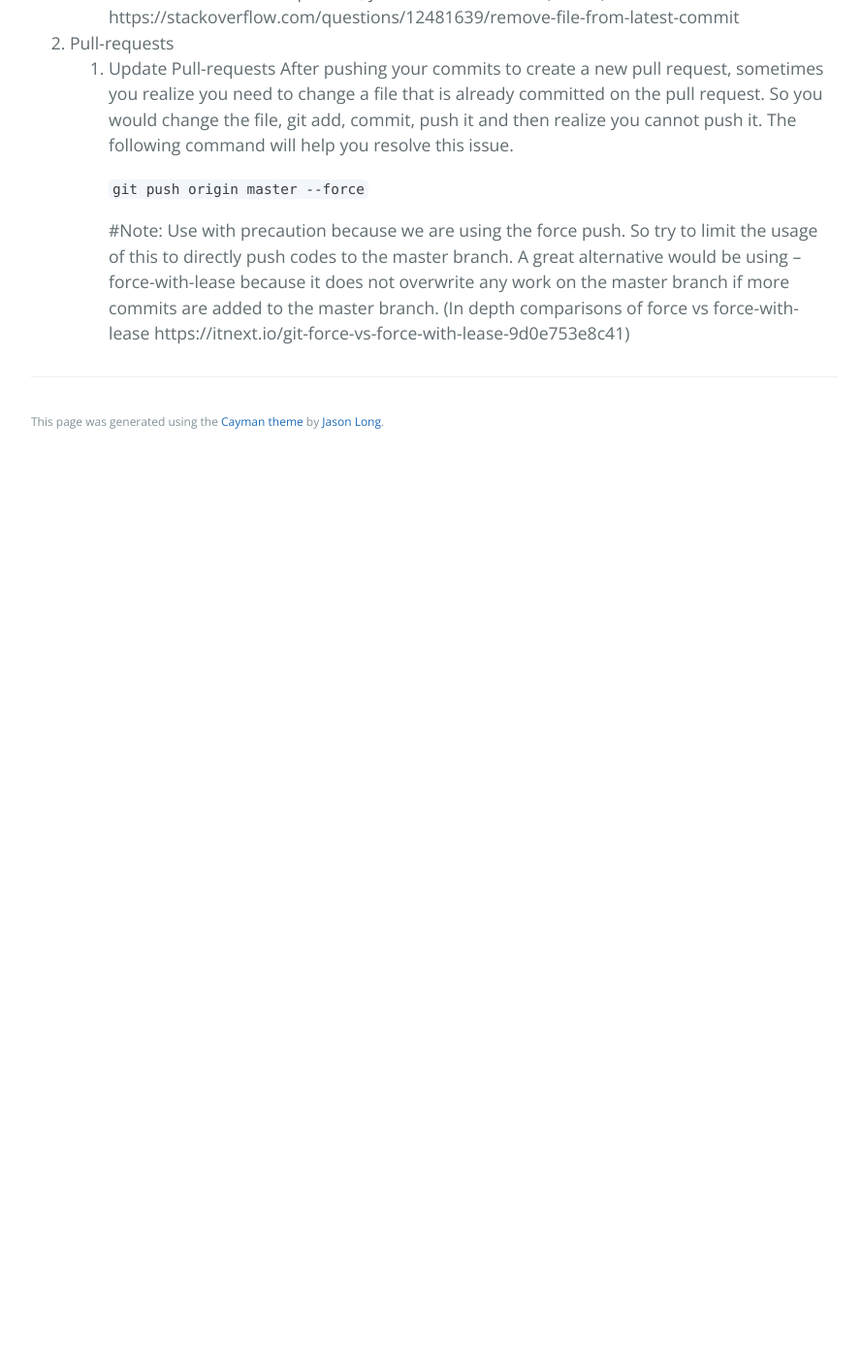
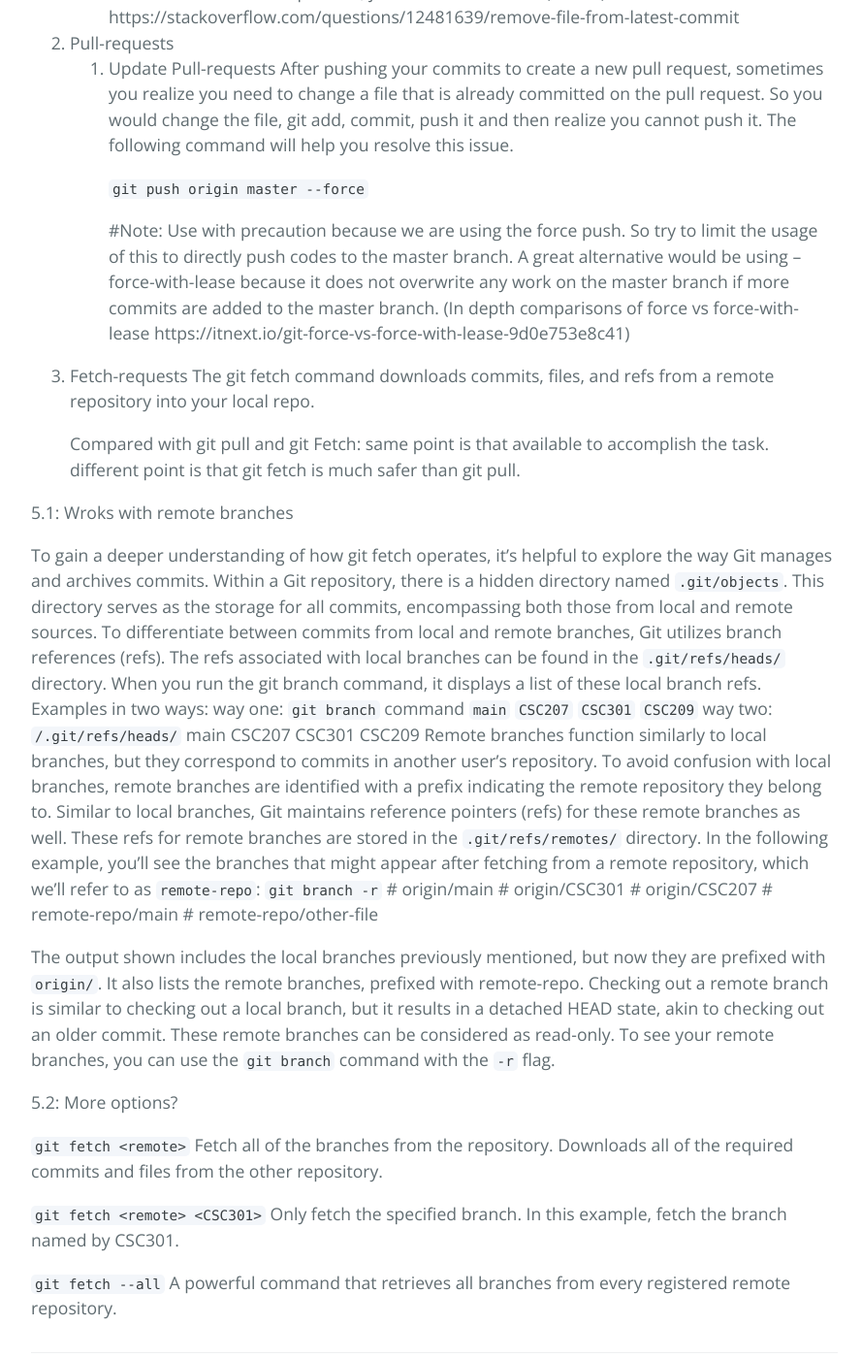
Before and after one commit to learning-software-engineering/learning-software-engineering.github.io, a Jekyll site: the page built from Topics/Development_Process/Git/Git.md, in a window 1280 px wide and 1400 px high, scrolled down 784 px. Shown: the whole window at 97% size, without its empty margins (192-1081 px from the left). Built offline with Jekyll 4.4.1, drawn with Linux system fonts in a browser that asks for light colours; our own code applies the rules of GitHub Pages for plain Markdown files; before the commit the page ends 1261 px from its top, so only the background shows below that.

Commit message:
Update Git.md
[+] add git fetch

```diff
--- a/Topics/Development_Process/Git/Git.md
+++ b/Topics/Development_Process/Git/Git.md
@@ -34,3 +34,48 @@
         `git push origin master --force`
 
         #Note: Use with precaution because we are using the force push. So try to limit the usage of this to directly push codes to the master branch. A great alternative would be using --force-with-lease because it does not overwrite any work on the master branch if more commits are added to the master branch. (In depth comparisons of force vs force-with-lease https://itnext.io/git-force-vs-force-with-lease-9d0e753e8c41)
+
+5. Fetch-requests
+   The git fetch command downloads commits, files, and refs from a remote repository into your local repo.
+
+   Compared with git pull and git Fetch:
+   same point is that available to accomplish the task.
+   different point is that git fetch is much safer than git pull.
+
+5.1: Wroks with remote branches
+
+To gain a deeper understanding of how git fetch operates, it's helpful to explore the way Git manages and archives commits. Within a Git repository, there is a hidden directory named `.git/objects`. This directory serves as the storage for all commits, encompassing both those from local and remote sources. To differentiate between commits from local and remote branches, Git utilizes branch references (refs). The refs associated with local branches can be found in the `.git/refs/heads/` directory. When you run the git branch command, it displays a list of these local branch refs.
+   Examples in two ways:
+   way one:
+   `git branch` command
+   `main`
+   `CSC207`
+   `CSC301`
+   `CSC209`
+   way two:
+   `/.git/refs/heads/`
+    main
+    CSC207
+    CSC301
+    CSC209
+Remote branches function similarly to local branches, but they correspond to commits in another user's repository. To avoid confusion with local branches, remote branches are identified with a prefix indicating the remote repository they belong to. Similar to local branches, Git maintains reference pointers (refs) for these remote branches as well. These refs for remote branches are stored in the `.git/refs/remotes/` directory. In the following example, you'll see the branches that might appear after fetching from a remote repository, which we'll refer to as `remote-repo`:
+   `git branch -r`
+    # origin/main
+    # origin/CSC301
+    # origin/CSC207
+    # remote-repo/main
+    # remote-repo/other-file
+
+The output shown includes the local branches previously mentioned, but now they are prefixed with `origin/`. It also lists the remote branches, prefixed with remote-repo. Checking out a remote branch is similar to checking out a local branch, but it results in a detached HEAD state, akin to checking out an older commit. These remote branches can be considered as read-only. To see your remote branches, you can use the `git branch` command with the `-r` flag.
+
+5.2: More options?
+
+`git fetch <remote>`
+Fetch all of the branches from the repository.
+Downloads all of the required commits and files from the other repository.
+
+`git fetch <remote> <CSC301>`
+Only fetch the specified branch. In this example, fetch the branch named by CSC301.
+
+`git fetch --all`
+A powerful command that retrieves all branches from every registered remote repository.
```
